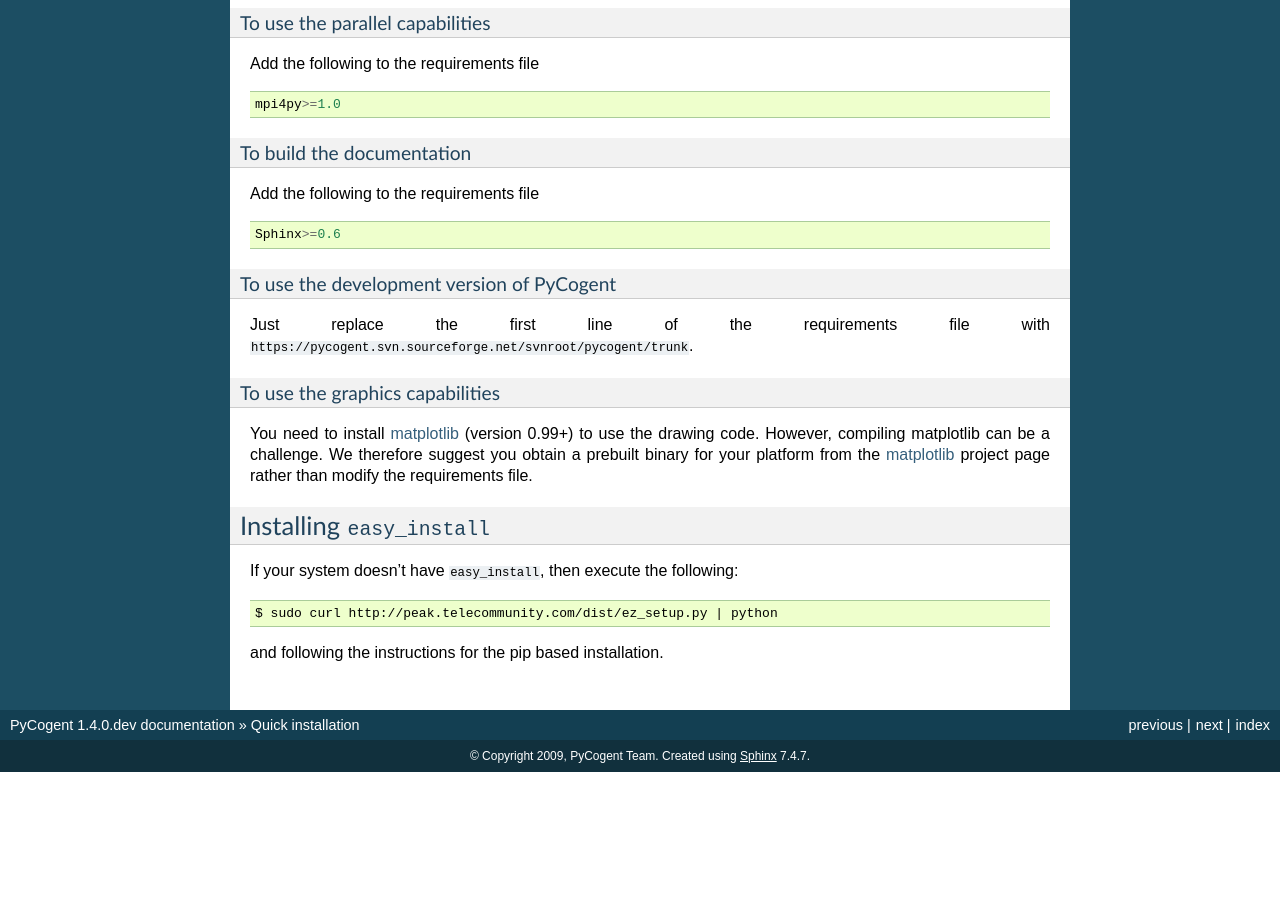
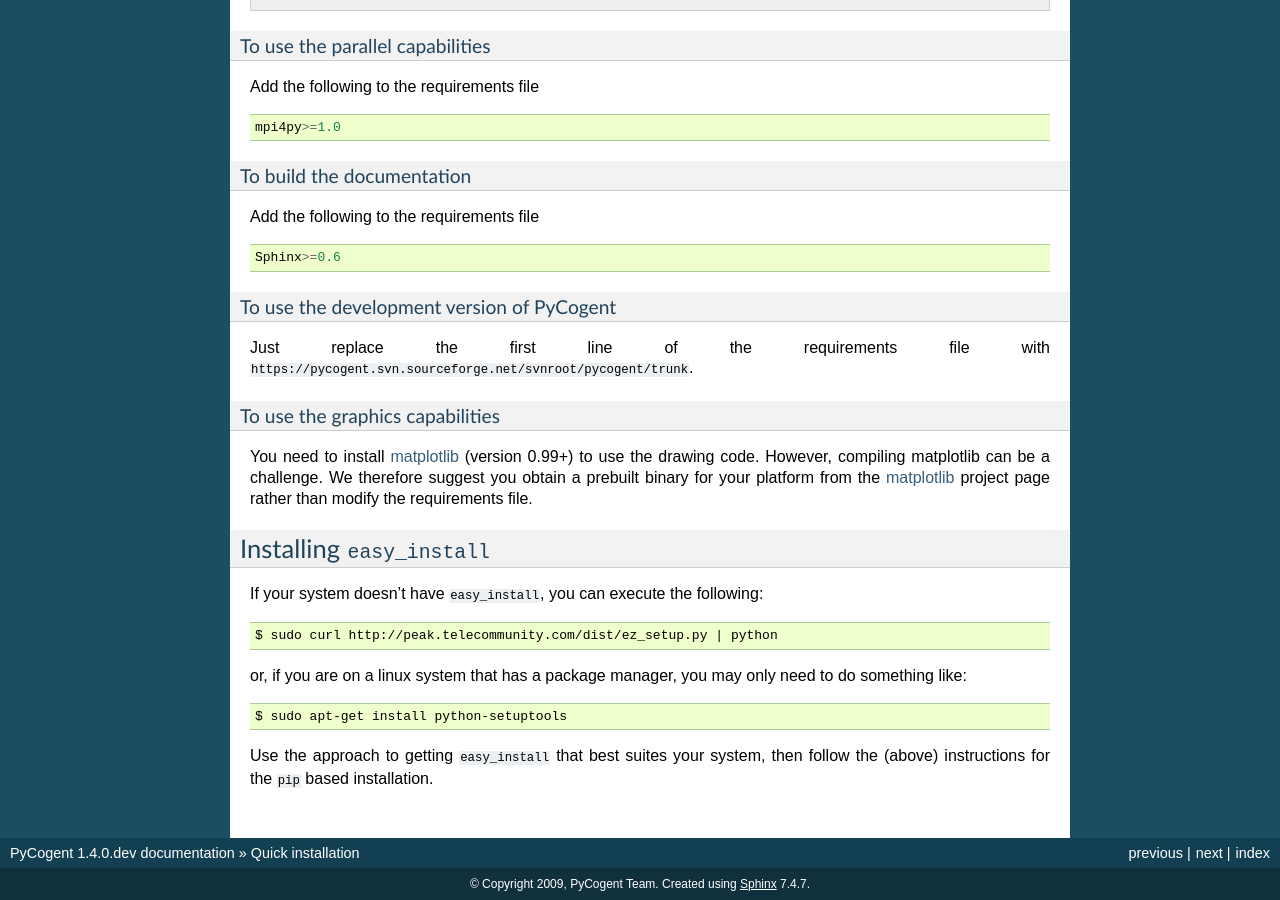
Before and after one commit to cogent3/cogent3, a Sphinx documentation site: the page built from doc/install.rst, in a window 1280 px wide and 900 px high, scrolled down 830 px. Built offline with Sphinx 7.4.7, drawn with Linux system fonts in a browser that asks for light colours; formulas are drawn with MathJax 3; pages that are not in the unit, such as notebooks, are missing from menus; before the commit the page ends 1602 px from its top, so only the background shows below that; some of the changed text lies outside the part shown.

Commit message:
updated quick install for people who have package managers like apt-get

```diff
--- a/doc/install.rst
+++ b/doc/install.rst
@@ -6,7 +6,7 @@
 For systems with ``easy_install``
 ---------------------------------
 
-The following assumes you have ``easy_install`` on your system (this comes standard with new Mac's for instance), that you have administrator privileges and that you're connected to the internet.
+The following assumes you have ``easy_install`` on your system (this comes standard with new Mac's for instance), that you have administrator privileges and that you're connected to the internet. See below if you don't have ``easy_install``.
 
 The key steps for the minimal install are:
 
@@ -71,8 +71,12 @@
 Installing ``easy_install``
 ---------------------------
 
-If your system doesn't have ``easy_install``, then execute the following::
+If your system doesn't have ``easy_install``, you can execute the following::
 
     $ sudo curl http://peak.telecommunity.com/dist/ez_setup.py | python
 
-and following the instructions for the pip based installation.
+or, if you are on a linux system that has a package manager, you may only need to do something like::
+
+    $ sudo apt-get install python-setuptools
+
+Use the approach to getting ``easy_install`` that best suites your system, then follow the (above) instructions for the ``pip`` based installation.
```
